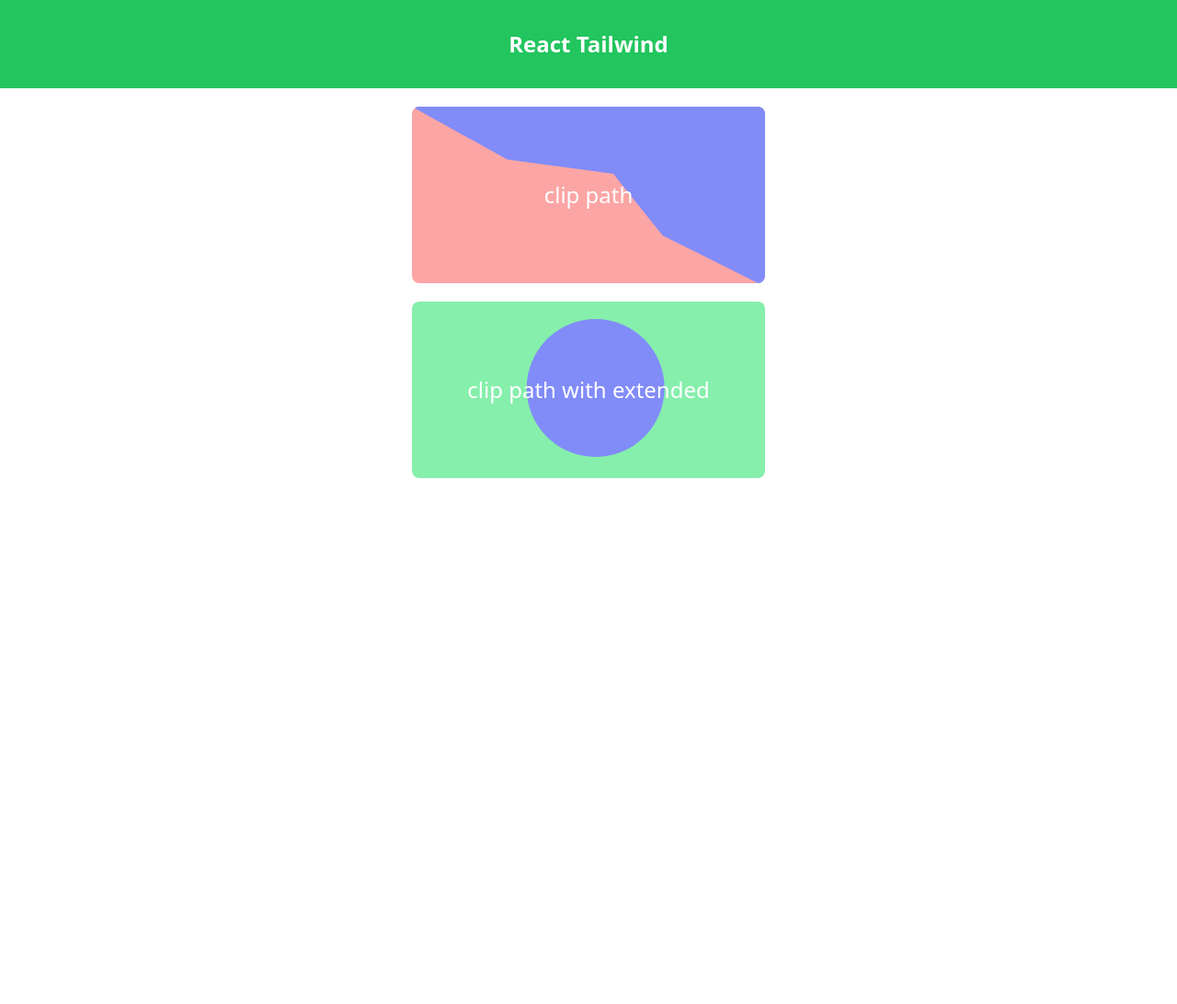
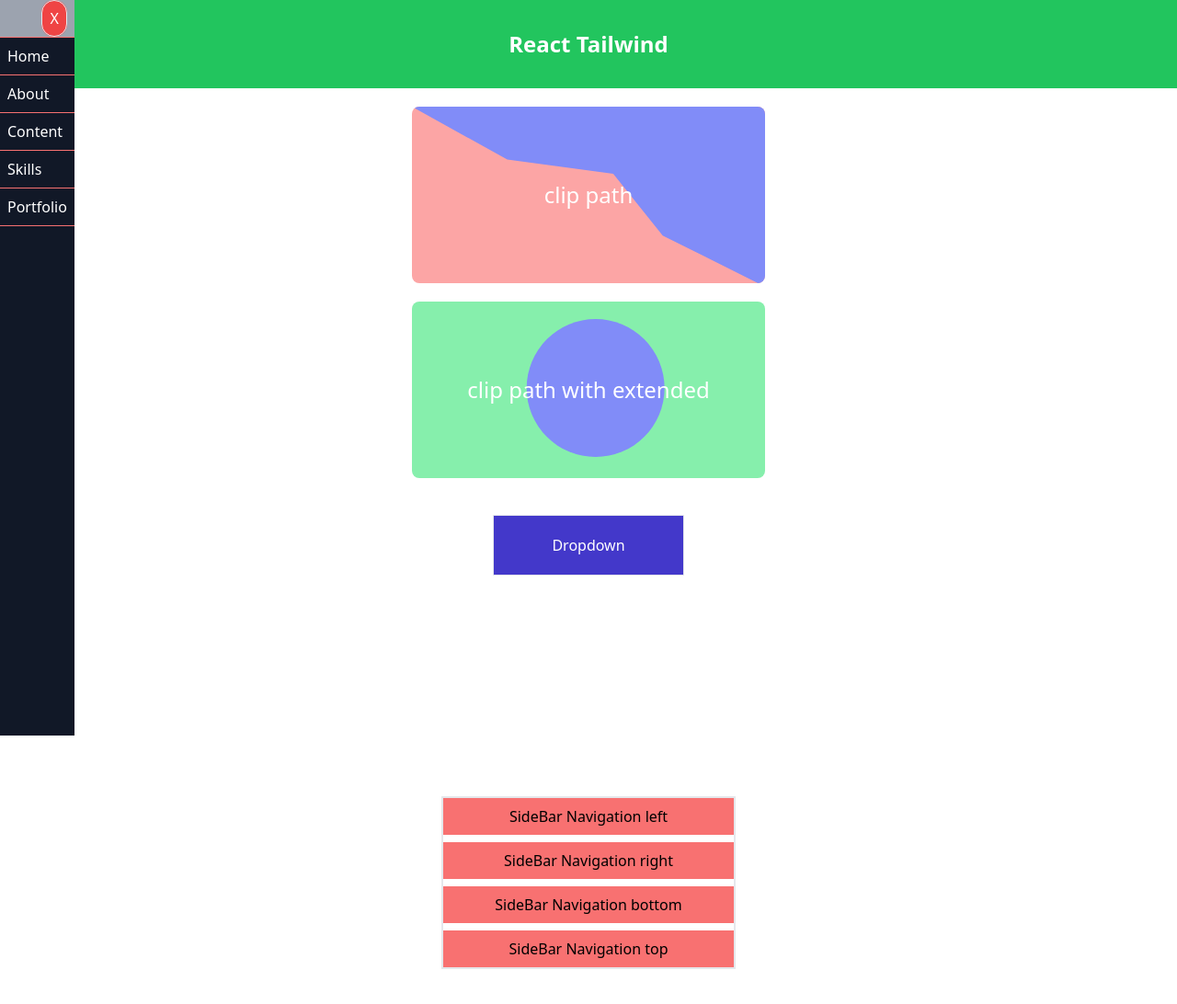
Before and after one commit to Mohimenol-Islam-Munna/Tailwind-CSS, a React (Create React App) app in the folder tailwind_react/: page / in a window 1280 px wide. Shown: the top 1092 px of the page at 92% size. Before the commit the page ends 800 px from the top, so only its background shows below. Built offline with nearby package versions, Linux system fonts and the light colour scheme.

Commit message:
left navigation

```diff
--- a/tailwind_react/src/App.js
+++ b/tailwind_react/src/App.js
@@ -1,6 +1,9 @@
+import React, { useState } from "react";
 import "./App.css";
 
 function App() {
+  const [leftNavigationWidth, setLeftNavigationWidth] = useState(0);
+
   return (
     <>
       <div className="bg-green-500 p-8">
@@ -19,6 +22,126 @@ function App() {
           clip path with extended
         </p>
       </div>
+
+      {/* dropdown button  */}
+      <div className="w-52 mt-10 mb-60 mx-auto relative group border">
+        <button className="w-full bg-indigo-700 p-5 text-white">
+          Dropdown
+        </button>
+        <div className="w-full bg-green-600 hidden absolute group-hover:block">
+          <a
+            href=""
+            className="block border-b border-red-400 p-2 hover:bg-gray-400"
+          >
+            Home
+          </a>
+          <a
+            href=""
+            className="block border-b border-red-400 p-2 hover:bg-gray-400"
+          >
+            About
+          </a>
+          <a
+            href=""
+            className="block border-b border-red-400 p-2 hover:bg-gray-400"
+          >
+            Content
+          </a>
+          <a
+            href=""
+            className="block border-b border-red-400 p-2 hover:bg-gray-400"
+          >
+            Skills
+          </a>
+          <a
+            href=""
+            className="block border-b border-red-400 p-2 hover:bg-gray-400"
+          >
+            Portfolio
+          </a>
+        </div>
+      </div>
+
+      {/* sidebar navigation  */}
+      <div>
+        <div
+          id="left_navigation"
+          className={`h-screen w-[${leftNavigationWidth}%] bg-gray-900 fixed top-0 left-0 overflow-hidden z-50 box-border transition-[width]`}
+        >
+          <a
+            href=""
+            className="block text-right border-b border-red-400 p-2 hover:bg-gray-400 text-white"
+          >
+            <span
+              className="bg-red-500 w-5 h-5 p-2 rounded-full text-white  hover:bg-white hover:text-red-500 border"
+              onClick={(e) => {
+                e.preventDefault();
+                setLeftNavigationWidth(0);
+              }}
+            >
+              X
+            </span>
+          </a>
+          <a
+            href=""
+            className="block border-b border-red-400 p-2 hover:bg-gray-400 text-white"
+          >
+            Home
+          </a>
+          <a
+            href=""
+            className="block border-b border-red-400 p-2 hover:bg-gray-400 text-white"
+          >
+            About
+          </a>
+          <a
+            href=""
+            className="block border-b border-red-400 p-2 hover:bg-gray-400 text-white"
+          >
+            Content
+          </a>
+          <a
+            href=""
+            className="block border-b border-red-400 p-2 hover:bg-gray-400 text-white"
+          >
+            Skills
+          </a>
+          <a
+            href=""
+            className="block border-b border-red-400 p-2 hover:bg-gray-400 text-white"
+          >
+            Portfolio
+          </a>
+        </div>
+
+        <div className="w-[25%] mx-auto border-2 space-y-2 mb-48">
+          <div>
+            <button
+              className="w-full p-2 bg-red-400"
+              onClick={() => {
+                setLeftNavigationWidth(20);
+              }}
+            >
+              SideBar Navigation left
+            </button>
+          </div>
+          <div>
+            <button className="w-full p-2 bg-red-400">
+              SideBar Navigation right
+            </button>
+          </div>
+          <div>
+            <button className="w-full p-2 bg-red-400">
+              SideBar Navigation bottom
+            </button>
+          </div>
+          <div>
+            <button className="w-full p-2 bg-red-400">
+              SideBar Navigation top
+            </button>
+          </div>
+        </div>
+      </div>
     </>
   );
 }
```
